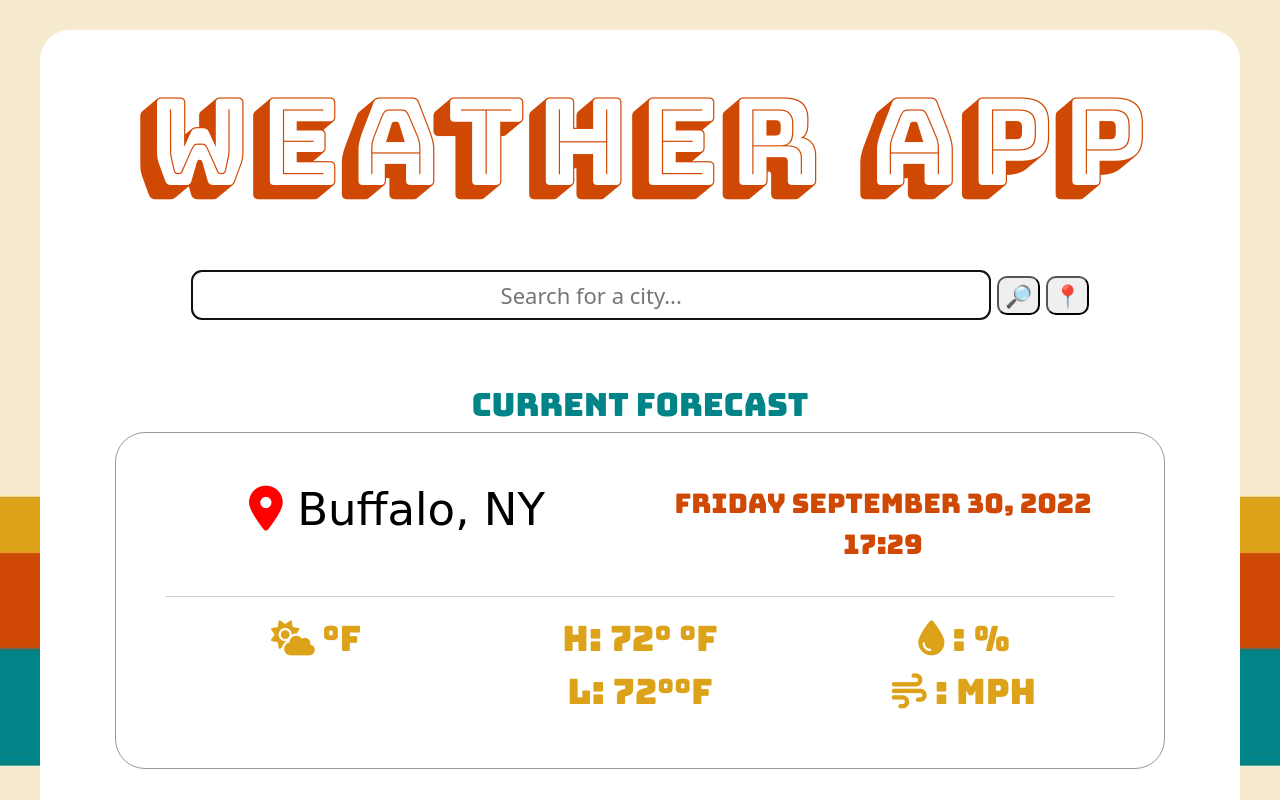
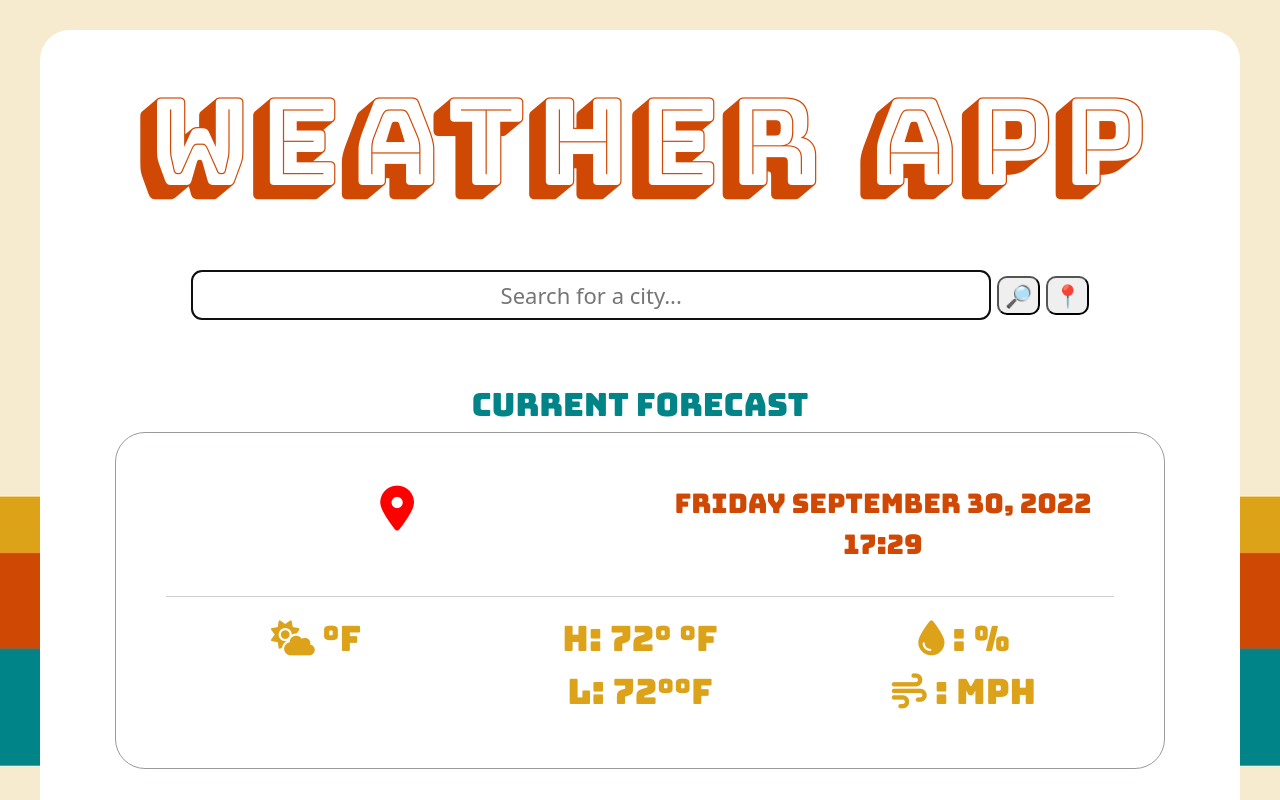
Before and after one commit to kelseytoczek/git-test-repository, a plain HTML site: page index.html in a window 1280 px wide. Shown: the top 800 px of the page. Drawn offline with nearby package versions, Linux system fonts and the light colour scheme; no server answers; a web font is replaced by a local one.

Commit message:
Fixed pinged location upon initial page load
conflict between HTML y+ JavaScript city

```diff
--- a/index.html
+++ b/index.html
@@ -50,7 +50,7 @@
 
     <div class="weather-container">
       <div class="row"><div class="col">
-<h3 class="city-weather" id="city"><i class="fa-solid fa-location-dot location"></i> Buffalo, NY</h3></div>
+<h3 class="city-weather" id="city"><i class="fa-solid fa-location-dot location"></i> </h3></div>
 
 <div class="col"><p id="date"> </p></div></div>
 <hr>
```
